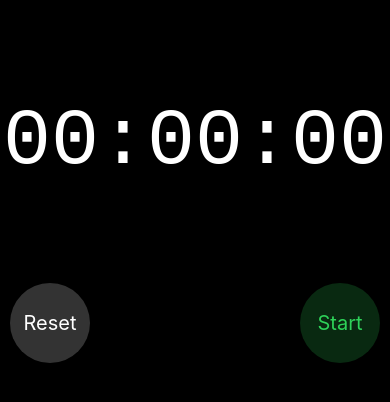
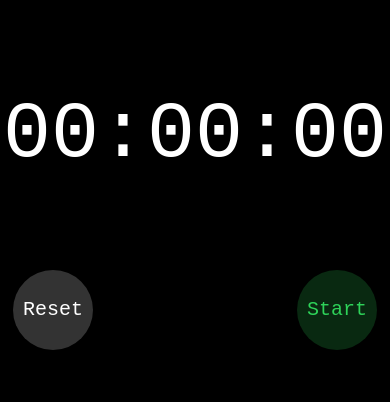
Before and after one commit to Shopify/eng-intern-assessment-react-native, a React Native app: screen / in a window 390 px wide. Shown: the top 402 px of the page. Built offline with nearby package versions, Linux system fonts and the light colour scheme.

Commit message:
modify container position

```diff
--- a/src/StopWatch.tsx
+++ b/src/StopWatch.tsx
@@ -55,6 +55,7 @@ export default function StopWatch() {
 
   return (
     <View style={styles.container}>
+      <View style={styles.staticContainer}>
         <StopWatchDigitalCounter time={timeElapsed} />
         <StopWatchButton
           onStartStop={handleStartStop}
@@ -62,6 +63,7 @@ export default function StopWatch() {
           onLap={handleLap}
           isRunning={isRunning}
         />
+      </View>
       <StopWatchLaps
         laps={lapDurations}
         maxLapIndex={maxLapIndex}
@@ -75,8 +77,10 @@ const styles = StyleSheet.create({
   container: {
     backgroundColor: colors.black,
     flex: 1,
-    justifyContent: "center",
     alignItems: "center",
     width: "100%",
   },
+  staticContainer: {
+    height: "45%",
+  },
 });
--- a/src/components/StopWatchButton.tsx
+++ b/src/components/StopWatchButton.tsx
@@ -66,6 +66,7 @@ const styles = StyleSheet.create({
   },
   text: {
     fontSize: 20,
+    fontFamily: fonts.main,
   },
   redText: {
     color: colors.lightRed,
--- a/src/components/StopWatchDigitalCounter.tsx
+++ b/src/components/StopWatchDigitalCounter.tsx
@@ -25,7 +25,6 @@ const styles = StyleSheet.create({
     flex: 1,
     alignItems: "center",
     justifyContent: "center",
-    width: "100%",
   },
   counter: {
     fontSize: 80,
--- a/src/components/StopWatchLaps.tsx
+++ b/src/components/StopWatchLaps.tsx
@@ -20,14 +20,17 @@ const StopWatchLaps: React.FC<Props> = ({ laps, maxLapIndex, minLapIndex }) => {
     }
   };
 
+  if (!laps || laps.length === 0) {
+    return null;
+  }
+
   return (
     <ScrollView
       testID="lap-list"
       style={styles.container}
       contentContainerStyle={styles.contentContainer}
     >
-      {laps &&
-        laps
+      {laps
         .slice()
         .reverse()
         .map((lap, index) => (
@@ -52,7 +55,6 @@ const styles = StyleSheet.create({
   container: {
     backgroundColor: colors.black,
     width: "100%",
-    height: "20%",
   },
   contentContainer: {
     flexDirection: "column",
```
Lines whose indentation alone changed are shown as unchanged.
